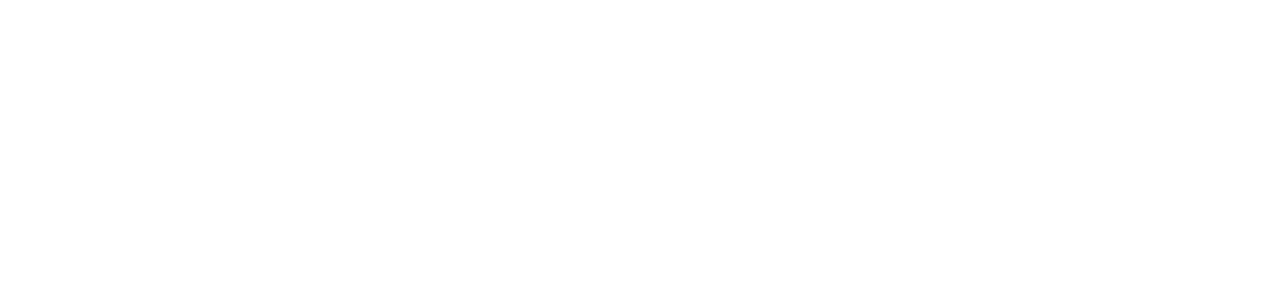
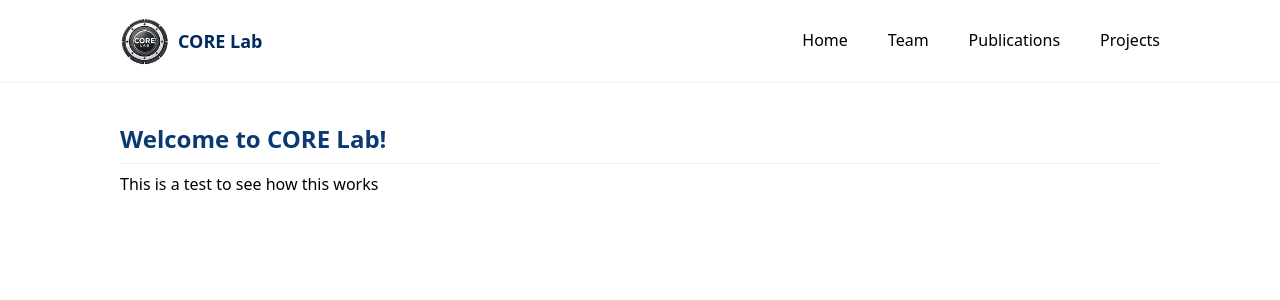
Before and after one commit to Forlaie/core_lab, a Next.js app: page / in a window 1280 px wide. Shown: the top 300 px of the page. Built offline with nearby package versions, Linux system fonts and the light colour scheme.

Commit message:
navbar and about page

```diff
--- /dev/null
+++ b/Components/About/About.jsx
@@ -0,0 +1,12 @@
+import React from 'react'
+
+const About = () => {
+  return (
+    <section className='px-30 py-10 mx-auto'>
+        <h1 className='text-2xl font-semibold text-[#0b3a72] pb-2 border-b border-b-[#f1f2f3]'>Welcome to CORE Lab!</h1>
+        <p className='pt-2'>This is a test to see how this works</p>
+    </section>
+  )
+}
+
+export default About
--- /dev/null
+++ b/Components/Navbar/Navbar.css
@@ -0,0 +1,13 @@
+.nav-links li::after{ /* virtual element after each list item's content
+    often used for decorative effects (like underlines, arrows, icons, etc.)*/
+    content: '';
+    width: 0%;
+    height: 2px;
+    background: #febaf3;
+    display: block;
+    margin: auto;
+    transition: 0.5s;
+}
+.nav-links li:hover::after{
+    width: 100%;
+}
--- /dev/null
+++ b/Components/Navbar/Navbar.jsx
@@ -0,0 +1,25 @@
+import React from 'react'
+import './Navbar.css';
+import Image from 'next/image';
+import logo from '../../Assets/core_logo.png'
+
+const Navbar = () => {
+  return (
+    <div className='relative border-b border-b-[#f1f2f3]'>
+        <div className='clear-both mx-auto p-4 max-w-full flex justify-between px-30 items-center'>
+            <div className='flex items-center gap-2'>
+              <Image src={logo} alt="Logo" width={50} height={50}/>
+              <h1 className='text-lg font-semibold text-[#002a5c]'>CORE Lab</h1>
+            </div>
+            <ul className='flex gap-[40px] text-m nav-links'>
+                <li className='cursor-pointer'>Home</li>
+                <li className='cursor-pointer'>Team</li>
+                <li className='cursor-pointer'>Publications</li>
+                <li className='cursor-pointer'>Projects</li>
+            </ul>
+        </div>
+    </div>
+  )
+}
+
+export default Navbar
--- a/app/dashboard/page.js
+++ /dev/null
@@ -1,11 +0,0 @@
-import React from 'react'
-
-const page = () => {
-  return (
-    <div>
-      <h1>We are on the dashboard</h1>
-    </div>
-  )
-}
-
-export default page
--- a/app/layout.js
+++ b/app/layout.js
@@ -1,5 +1,7 @@
 import { Geist, Geist_Mono } from "next/font/google";
 import "./globals.css";
+import Navbar from "@/Components/Navbar/Navbar";
+import About from "@/Components/About/About";
 
 const geistSans = Geist({
   variable: "--font-geist-sans",
@@ -13,7 +15,7 @@
 
 export const metadata = {
   title: "Core Lab",
-  description: "Generated by create next app",
+  description: "Lab for the cool kids",
 };
 
 export default function RootLayout({ children }) {
@@ -22,6 +24,8 @@
       <body
         className={`${geistSans.variable} ${geistMono.variable} antialiased`}
       >
+        <Navbar/>
+        <About/>
         {children}
       </body>
     </html>
```
Also changed, not shown: Assets/core_logo.png (added).
